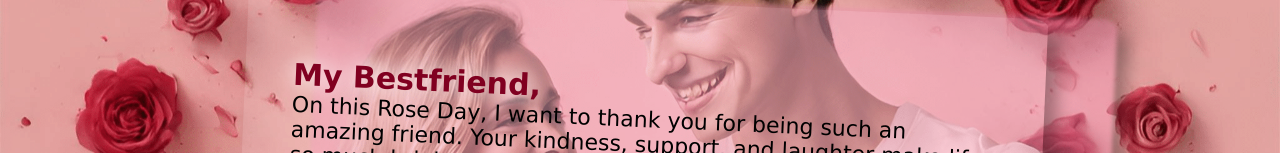
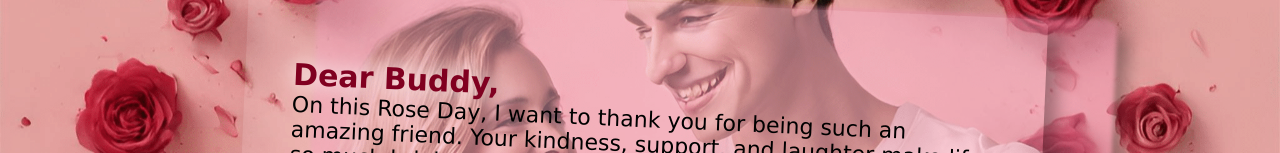
Before and after one commit to sumit00100/rose, a plain HTML site: page new.html in a window 1280 px wide. Shown: the part 136-289 px from the top of the page. Drawn offline with Linux system fonts and the light colour scheme.

Commit message:
Update new.html

```diff
--- a/new.html
+++ b/new.html
@@ -15,7 +15,7 @@
         <div class="postcard">
             <div class="letter"></div>
             <p>
-                <span>My Bestfriend,</span>
+                <span>Dear Buddy,</span>
                 <br />
                 On this Rose Day, I want to thank you for being such an amazing friend.
                 Your kindness, support, and laughter make life so much brighter. Like
```
